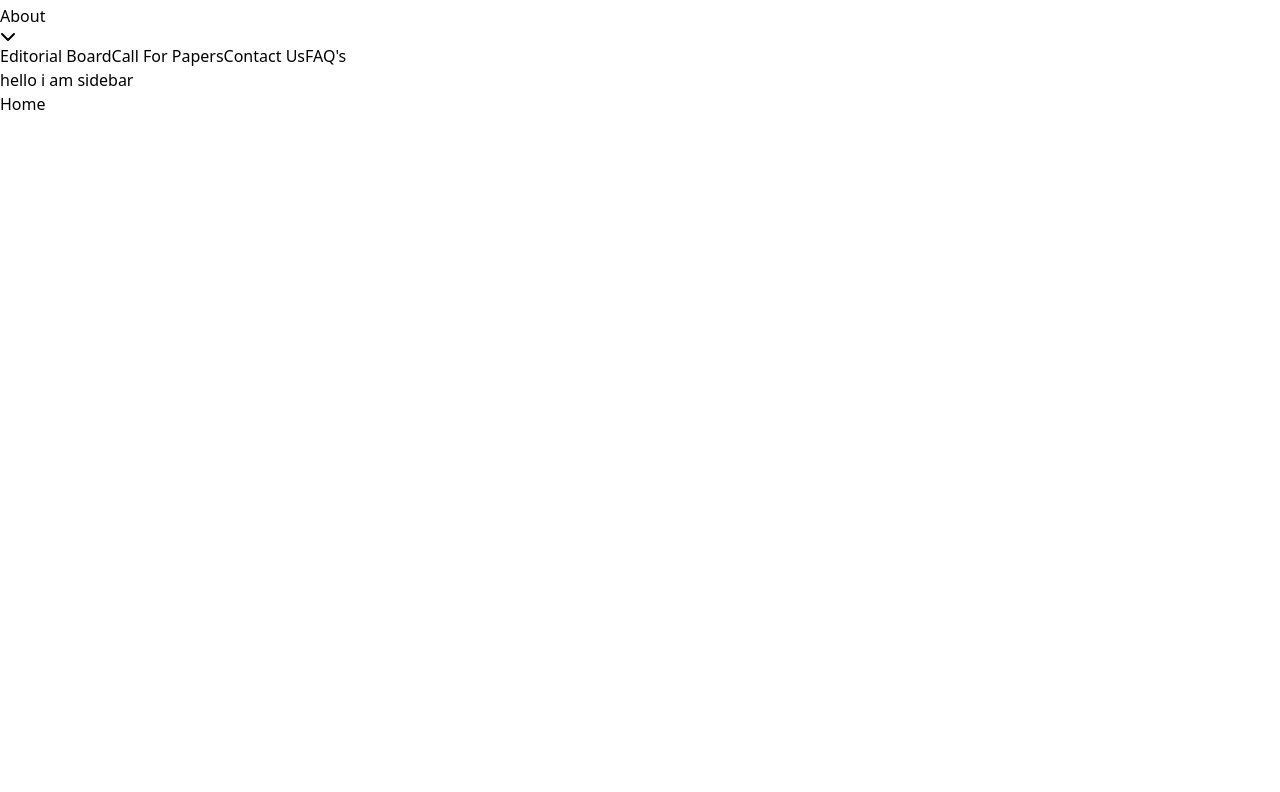
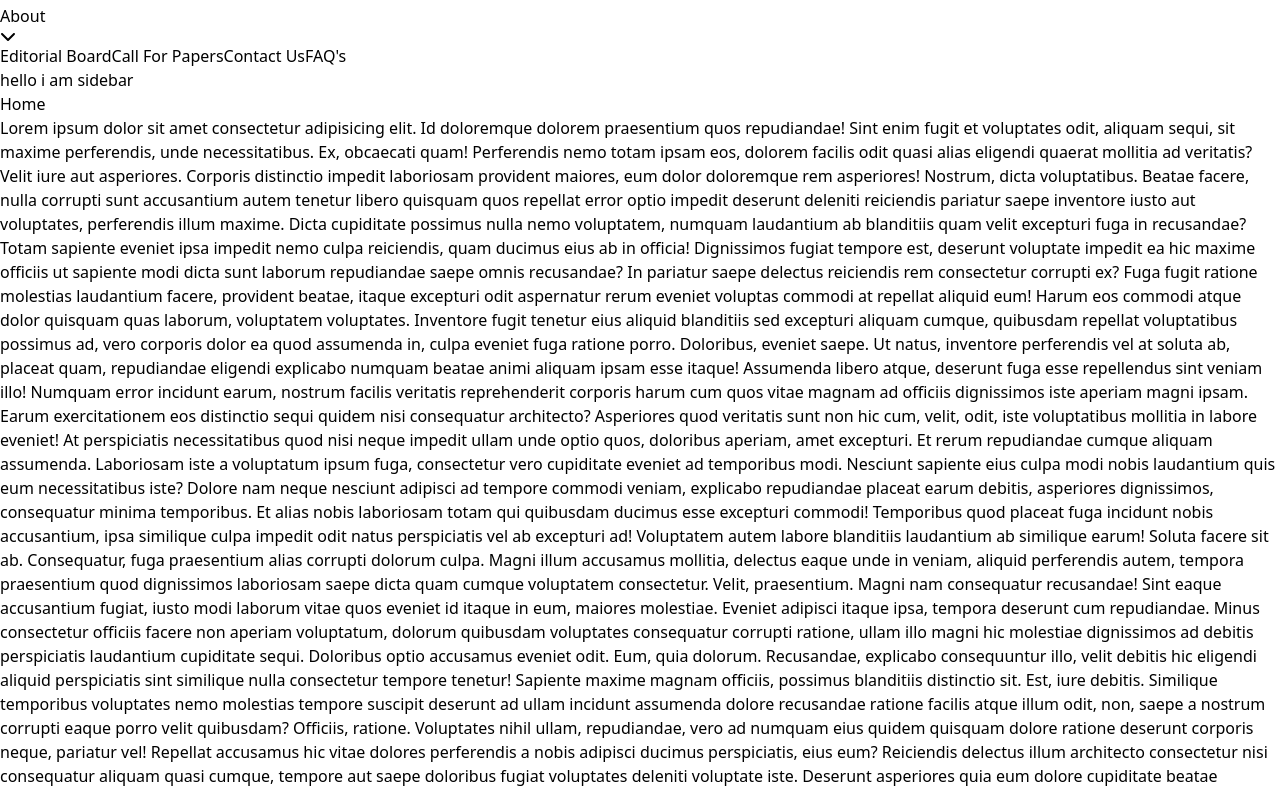
Before and after one commit to HarishBabu-DV/Journal-Management, a React (Vite) app: page / in a window 1280 px wide. Shown: the part 1164-1956 px from the top of the page. Before the commit the page ends 1280 px from the top, so only its background shows below. Built offline with nearby package versions, Linux system fonts and the light colour scheme.

Commit message:
created close menu on outside click

```diff
--- a/src/components/Header.jsx
+++ b/src/components/Header.jsx
@@ -7,6 +7,20 @@ const Header = () => {
   const [isHorizontalAboutOpen,setIsHorizontalAboutOpen]=useState(false)
   const [isVerticalAboutOpen,setIsVerticalAboutOpen]=useState(false)
   const horizontalAboutMenuRef=useRef()
+  const verticalNavBar=useRef()
+  const handleVerticalNavClose=()=>{
+    verticalNavBar.style.right="10%";
+    verticalNavBar.style.transition="right 700ms ease-in";
+  }
+    // document.body.addEventListener('click',(event)=>{
+    //   if(verticalNavItem.current.contains(event.target)){
+    //     console.log('navitem clicked');
+    //   }
+    //   else{
+    //     console.log('outside navitem clicked');
+    //   }
+    // })
+
   // // horizontalAboutNavItem.addEventListener('click',)
   // window.addEventListener('click',event=>{
   //   if(!hiddenAboutItems.contains(event.target) && event.target!== horizontalAboutNavItem){
@@ -15,7 +29,8 @@ const Header = () => {
   // })
   useEffect(()=>{
     const closeHorizontalAboutMenu=event=>{
-      if(event.path[0] !== horizontalAboutMenuRef.current){
+      console.log(event);
+      if(!horizontalAboutMenuRef.current.contains(event.target)){
         setIsHorizontalAboutOpen(false)
       }
     }
@@ -48,7 +63,7 @@ const Header = () => {
         </section>
 
         {/*Vertical Navigation bar  */}
-        <nav className='bg-[#2e2e2e] fixed top-0 h-screen z-20 w-[40%] py-8 vertical-navbar max-sm:w-full'>
+        <nav className='bg-[#2e2e2e] fixed top-0 h-screen z-20 w-[40%] py-8 vertical-navbar max-sm:w-full' ref={verticalNavBar}>
 
           <label htmlFor="toggle-menu" className='flex justify-end pr-8 hover:cursor-pointer'>
             <IoClose className='text-[1.8rem] text-white max-sm:text-[1.6rem] ' />
@@ -56,7 +71,7 @@ const Header = () => {
 
           <div className='flex flex-col'>
             {/* Home  */}
-            <Link to={'/'} className='text-white py-4 px-8 hover:text-[#1b9ce3] hover:bg-[#7c7c7c4e] transition-colors'> {navItems.firstSet} </Link>
+            <Link onClick={handleVerticalNavClose} to={'/'} className='text-white py-4 px-8 hover:text-[#1b9ce3] hover:bg-[#7c7c7c4e] transition-colors'> {navItems.firstSet} </Link>
 
             {/* About  */}
             <div className='hover:cursor-pointer  about-navitem-container ' onClick={()=>{
@@ -72,7 +87,9 @@ const Header = () => {
                 {
                   navItems.secondSet.map((navItem)=>(
                     <div key={navItem.id} className='pl-12 hover:bg-[#7c7c7c4e] flex hidden-navitems-navitem'>
-                      <Link to={`/about/${navItem.routeName}`} className='text-white capitalize py-3  transition-colors ' >{navItem.navItem}</Link>
+                      <Link  onClick={()=>{
+              handleVerticalNavClose
+            }} to={`/about/${navItem.routeName}`} className='text-white capitalize py-3  transition-colors' >{navItem.navItem}</Link>
                     </div>
                   ))
                 }
@@ -82,7 +99,9 @@ const Header = () => {
             {/*Editorial Board,..,faqs*/}
             {
               navItems.thirdSet.map((navItem)=>(
-                <Link to={'/'} className='text-white py-4 px-8 hover:text-[#1b9ce3] transition-colors hover:bg-[#7c7c7c4e]' key={navItem.id}>{navItem.navItem}</Link>
+                <Link onClick={()=>{
+                  handleVerticalNavClose
+                }} to={'/'} className='text-white py-4 px-8 hover:text-[#1b9ce3] transition-colors hover:bg-[#7c7c7c4e]' key={navItem.id}>{navItem.navItem}</Link>
               ))
             }
           </div>
--- a/src/pages/Home.jsx
+++ b/src/pages/Home.jsx
@@ -4,7 +4,6 @@ import { useLocation } from 'react-router'
 const Home = () => {
     // To retrieve routes
     const location=useLocation();
-    console.log(location);
 
     return (
     <section className='w-full mt-[10%] pl-[10%] pr-[27%] max-lg:pl-[5%] max-lg:pr-[22%] max-md:pr-[5%]'>
@@ -16,6 +15,36 @@ const Home = () => {
                     null
             }
         </div>
+        <p>Lorem ipsum dolor sit amet consectetur adipisicing elit. Id doloremque dolorem praesentium quos repudiandae! Sint enim fugit et voluptates odit, aliquam sequi, sit maxime perferendis, unde necessitatibus. Ex, obcaecati quam!
+        Perferendis nemo totam ipsam eos, dolorem facilis odit quasi alias eligendi quaerat mollitia ad veritatis? Velit iure aut asperiores. Corporis distinctio impedit laboriosam provident maiores, eum dolor doloremque rem asperiores!
+        Nostrum, dicta voluptatibus. Beatae facere, nulla corrupti sunt accusantium autem tenetur libero quisquam quos repellat error optio impedit deserunt deleniti reiciendis pariatur saepe inventore iusto aut voluptates, perferendis illum maxime.
+        Dicta cupiditate possimus nulla nemo voluptatem, numquam laudantium ab blanditiis quam velit excepturi fuga in recusandae? Totam sapiente eveniet ipsa impedit nemo culpa reiciendis, quam ducimus eius ab in officia!
+        Dignissimos fugiat tempore est, deserunt voluptate impedit ea hic maxime officiis ut sapiente modi dicta sunt laborum repudiandae saepe omnis recusandae? In pariatur saepe delectus reiciendis rem consectetur corrupti ex?
+        Fuga fugit ratione molestias laudantium facere, provident beatae, itaque excepturi odit aspernatur rerum eveniet voluptas commodi at repellat aliquid eum! Harum eos commodi atque dolor quisquam quas laborum, voluptatem voluptates.
+        Inventore fugit tenetur eius aliquid blanditiis sed excepturi aliquam cumque, quibusdam repellat voluptatibus possimus ad, vero corporis dolor ea quod assumenda in, culpa eveniet fuga ratione porro. Doloribus, eveniet saepe.
+        Ut natus, inventore perferendis vel at soluta ab, placeat quam, repudiandae eligendi explicabo numquam beatae animi aliquam ipsam esse itaque! Assumenda libero atque, deserunt fuga esse repellendus sint veniam illo!
+        Numquam error incidunt earum, nostrum facilis veritatis reprehenderit corporis harum cum quos vitae magnam ad officiis dignissimos iste aperiam magni ipsam. Earum exercitationem eos distinctio sequi quidem nisi consequatur architecto?
+        Asperiores quod veritatis sunt non hic cum, velit, odit, iste voluptatibus mollitia in labore eveniet! At perspiciatis necessitatibus quod nisi neque impedit ullam unde optio quos, doloribus aperiam, amet excepturi.
+        Et rerum repudiandae cumque aliquam assumenda. Laboriosam iste a voluptatum ipsum fuga, consectetur vero cupiditate eveniet ad temporibus modi. Nesciunt sapiente eius culpa modi nobis laudantium quis eum necessitatibus iste?
+        Dolore nam neque nesciunt adipisci ad tempore commodi veniam, explicabo repudiandae placeat earum debitis, asperiores dignissimos, consequatur minima temporibus. Et alias nobis laboriosam totam qui quibusdam ducimus esse excepturi commodi!
+        Temporibus quod placeat fuga incidunt nobis accusantium, ipsa similique culpa impedit odit natus perspiciatis vel ab excepturi ad! Voluptatem autem labore blanditiis laudantium ab similique earum! Soluta facere sit ab.
+        Consequatur, fuga praesentium alias corrupti dolorum culpa. Magni illum accusamus mollitia, delectus eaque unde in veniam, aliquid perferendis autem, tempora praesentium quod dignissimos laboriosam saepe dicta quam cumque voluptatem consectetur.
+        Velit, praesentium. Magni nam consequatur recusandae! Sint eaque accusantium fugiat, iusto modi laborum vitae quos eveniet id itaque in eum, maiores molestiae. Eveniet adipisci itaque ipsa, tempora deserunt cum repudiandae.
+        Minus consectetur officiis facere non aperiam voluptatum, dolorum quibusdam voluptates consequatur corrupti ratione, ullam illo magni hic molestiae dignissimos ad debitis perspiciatis laudantium cupiditate sequi. Doloribus optio accusamus eveniet odit.
+        Eum, quia dolorum. Recusandae, explicabo consequuntur illo, velit debitis hic eligendi aliquid perspiciatis sint similique nulla consectetur tempore tenetur! Sapiente maxime magnam officiis, possimus blanditiis distinctio sit. Est, iure debitis.
+        Similique temporibus voluptates nemo molestias tempore suscipit deserunt ad ullam incidunt assumenda dolore recusandae ratione facilis atque illum odit, non, saepe a nostrum corrupti eaque porro velit quibusdam? Officiis, ratione.
+        Voluptates nihil ullam, repudiandae, vero ad numquam eius quidem quisquam dolore ratione deserunt corporis neque, pariatur vel! Repellat accusamus hic vitae dolores perferendis a nobis adipisci ducimus perspiciatis, eius eum?
+        Reiciendis delectus illum architecto consectetur nisi consequatur aliquam quasi cumque, tempore aut saepe doloribus fugiat voluptates deleniti voluptate iste. Deserunt asperiores quia eum dolore cupiditate beatae laborum cumque. Explicabo, ab!
+        Saepe dolores soluta maxime perspiciatis architecto suscipit eum aperiam molestiae nisi eveniet porro fugiat sed beatae, quod velit, quos adipisci dolor ratione explicabo? Odio dolorum consequuntur provident vitae minus molestiae.
+        Perferendis corrupti error magnam, eaque excepturi mollitia quasi animi natus minus alias. Placeat laudantium illum eveniet beatae aliquam earum id nam corporis cum nemo, inventore cupiditate non officiis delectus ad.
+        Fugiat est aut corrupti, molestiae assumenda doloribus, consequuntur placeat voluptate numquam consectetur adipisci quisquam doloremque voluptates nesciunt quam similique dolore sunt et illum repudiandae sed consequatur. Praesentium itaque ratione ut?
+        Vel, facere? Facilis numquam distinctio, possimus enim itaque magni eum et expedita aliquid minima obcaecati dignissimos neque voluptates eaque error quo dolor porro laborum quod cumque. Totam qui debitis quidem.
+        Nulla tenetur reiciendis suscipit dolorum repudiandae exercitationem asperiores minus quam accusantium ipsum. Sint doloremque facere, praesentium odit expedita obcaecati a, libero excepturi consectetur laborum pariatur earum sit incidunt soluta illum?
+        Nihil dolorem at ab aut fugit? Laborum id repellendus, labore voluptatum ipsa, laboriosam provident quibusdam consectetur, quasi molestiae perspiciatis quia placeat repudiandae culpa aliquam iusto. Illum a sequi necessitatibus id!
+        Ad corporis suscipit tempora non ipsa distinctio, ducimus assumenda quas pariatur ex? Quas optio, earum ipsam magnam quasi vero, fuga assumenda incidunt at reprehenderit magni nobis officiis, quisquam vel quo.
+        Quia sint sit dicta aperiam natus quidem, inventore velit nisi repellendus, reiciendis perferendis doloremque accusamus, blanditiis vel ducimus adipisci ipsa earum! Debitis consequatur necessitatibus ut praesentium distinctio similique at veritatis?
+        Consectetur, hic doloremque quidem praesentium facilis quo illo id reiciendis dolore aspernatur soluta reprehenderit veritatis nam, aliquid mollitia exercitationem placeat repellat sunt vel ratione magnam inventore! Autem amet doloremque quis!
+        Modi est voluptas reiciendis dolores beatae enim ut! Commodi hic laudantium impedit vitae provident, architecto esse consectetur repudiandae a enim porro nobis quod? Excepturi eius cum ipsam accusantium, fuga tempore!</p>
     </section>
   )
 }
```
